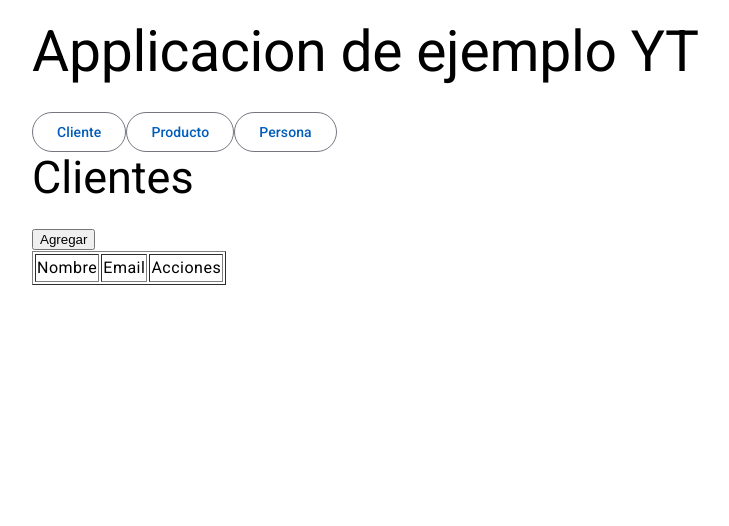
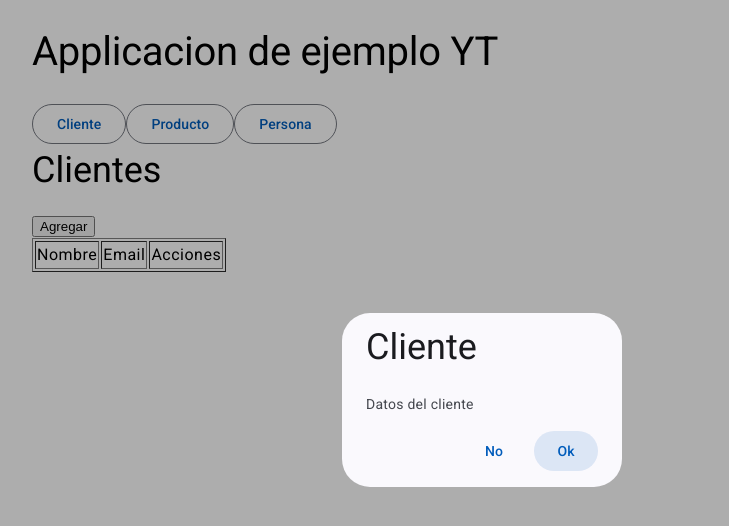
Before and after one commit to mberthely/youtube-code, an Angular app in the folder yt-angular/: page /cliente in a window 1280 px wide. Both pictures are taken after a click on the button "Agregar". Shown: the top 526 px of the page, without its empty margins (158-887 px from the left). Built offline with nearby package versions, Linux system fonts and the light colour scheme.

Commit message:
Creando un dialog angular material

```diff
--- /dev/null
+++ b/yt-angular/src/app/features/cliente/cliente-dialog/cliente-dialog.component.html
@@ -0,0 +1,8 @@
+<h2 mat-dialog-title>Cliente</h2>
+<mat-dialog-content>
+  <p>Datos del cliente</p>
+</mat-dialog-content>
+<mat-dialog-actions>
+  <button mat-button>No</button>
+  <button mat-button [mat-dialog-close]="" cdkFocusInitial>Ok</button>
+</mat-dialog-actions>
--- a/yt-angular/src/app/features/cliente/cliente.component.html
+++ b/yt-angular/src/app/features/cliente/cliente.component.html
@@ -1,6 +1,6 @@
 <h2>Clientes</h2>
 
-<button>Agregar</button>
+<button mat-raised-button (click)="openDialog()">Agregar</button>
 
 <table border="1">
     <tr>
--- a/yt-angular/src/app/features/cliente/cliente.component.ts
+++ b/yt-angular/src/app/features/cliente/cliente.component.ts
@@ -1,4 +1,8 @@
-import { Component } from '@angular/core';
+import { Component, inject } from '@angular/core';
+import {
+  MatDialog,
+} from '@angular/material/dialog';
+import { ClienteDialogComponent } from './cliente-dialog/cliente-dialog.component';
 
 @Component({
   selector: 'app-cliente',
@@ -8,5 +12,12 @@ import { Component } from '@angular/core';
   styleUrl: './cliente.component.scss'
 })
 export class ClienteComponent {
+  readonly dialog = inject(MatDialog);
+
+  openDialog(): void {
+    this.dialog.open(ClienteDialogComponent, {
+      data: {},
+    });
+  }
 
 }
--- a/yt-angular/src/styles.scss
+++ b/yt-angular/src/styles.scss
@@ -3,6 +3,15 @@
 html, body { height: 100%; }
 body { margin: 0; font-family: Roboto, "Helvetica Neue", sans-serif; }
 
+h1{
+    font-size: 40px !important;
+}
+h2{
+    font-size: 36px !important;
+}
+h3{
+    font-size: 32px !important;
+}
 
 .container{
     width: 900px;
```
Also changed, not shown: yt-angular/src/app/features/cliente/cliente-dialog/cliente-dialog.component.ts (added, +30 -0 lines), yt-angular/src/app/features/cliente/cliente-dialog/cliente-dialog.component.scss (added), 1 other file (tests, documents, lock files or other folders).
